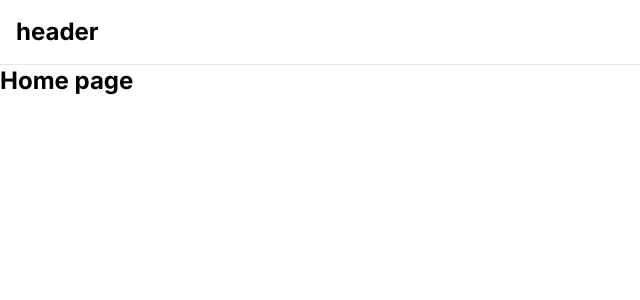
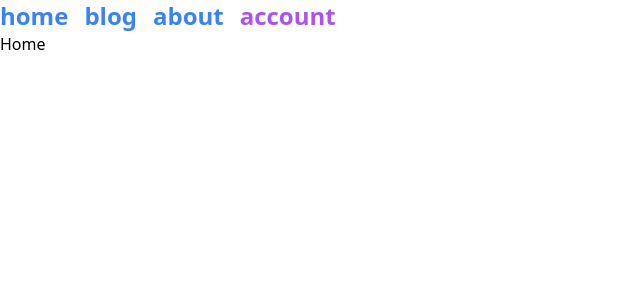
Before and after one commit to ssabii/app-router-example, a Next.js app: page / in a window 1280 px wide. Shown: the top 300 px of the page, without its empty margins (0-640 px from the left). Built offline with nearby package versions, Linux system fonts and the light colour scheme.

Commit message:
feat: multiple root layout 예제 구현

```diff
--- /dev/null
+++ b/app/(marketing)/layout.tsx
@@ -0,0 +1,38 @@
+import Link from "next/link";
+import "../globals.css";
+
+export default function Layout({ children }: { children: React.ReactNode }) {
+  return (
+    <html>
+      <body>
+        <header className="flex gap-4">
+          <Link
+            href="/"
+            className="text-2xl font-bold text-blue-500"
+          >
+            home
+          </Link>
+          <Link
+            href="/blog"
+            className="text-2xl font-bold text-blue-500"
+          >
+            blog
+          </Link>
+          <Link
+            href="/about"
+            className="text-2xl font-bold text-blue-500"
+          >
+            about
+          </Link>
+          <Link
+            href="/account"
+            className="text-2xl font-bold text-purple-500"
+          >
+            account
+          </Link>
+        </header>
+        {children}
+      </body>
+    </html>
+  );
+}
--- a/app/checkout/page.tsx
+++ b/app/(marketing)/page.tsx
@@ -1,5 +1,5 @@
 export default function Page() {
   return (
-    <div>checkout</div>
+    <div>Home</div>
   );
 }
--- a/app/(shop)/account/page.tsx
+++ b/app/(shop)/account/page.tsx
@@ -1,5 +1,8 @@
 export default function Page() {
   return (
-    <div>account</div>
+    <div>
+      <div></div>
+      account
+    </div>
   );
 }
--- /dev/null
+++ b/app/(shop)/layout.tsx
@@ -0,0 +1,38 @@
+import Link from "next/link";
+import "../globals.css";
+
+export default function Layout({ children }: { children: React.ReactNode }) {
+  return (
+    <html>
+      <body>
+        <header className="flex gap-4">
+          <Link
+            href="/"
+            className="text-2xl font-bold text-blue-500"
+          >
+            home
+          </Link>
+          <Link
+            href="/blog"
+            className="text-2xl font-bold text-blue-500"
+          >
+            blog
+          </Link>
+          <Link
+            href="/about"
+            className="text-2xl font-bold text-blue-500"
+          >
+            about
+          </Link>
+          <Link
+            href="/account"
+            className="text-2xl font-bold text-purple-500"
+          >
+            account
+          </Link>
+        </header>
+        {children}
+      </body>
+    </html>
+  );
+}
--- a/app/layout.tsx
+++ /dev/null
@@ -1,28 +0,0 @@
-import type { Metadata } from "next";
-import { Inter } from "next/font/google";
-import "./globals.css";
-import Link from "next/link";
-import NavLinks from "@/components/NavLinks";
-import Header from "@/components/Header";
-
-const inter = Inter({ subsets: ["latin"] });
-
-export const metadata: Metadata = {
-  title: "Create Next App",
-  description: "Generated by create next app",
-};
-
-export default function RootLayout({
-  children,
-}: Readonly<{
-  children: React.ReactNode;
-}>) {
-  return (
-    <html lang="en">
-      <body className={inter.className}>
-        <Header />
-        {children}
-      </body>
-    </html >
-  );
-}
--- a/app/page.tsx
+++ /dev/null
@@ -1,7 +0,0 @@
-export default function Page() {
-  return (
-    <h1 className="text-2xl font-bold">
-      Home page
-    </h1>
-  )
-}
```
